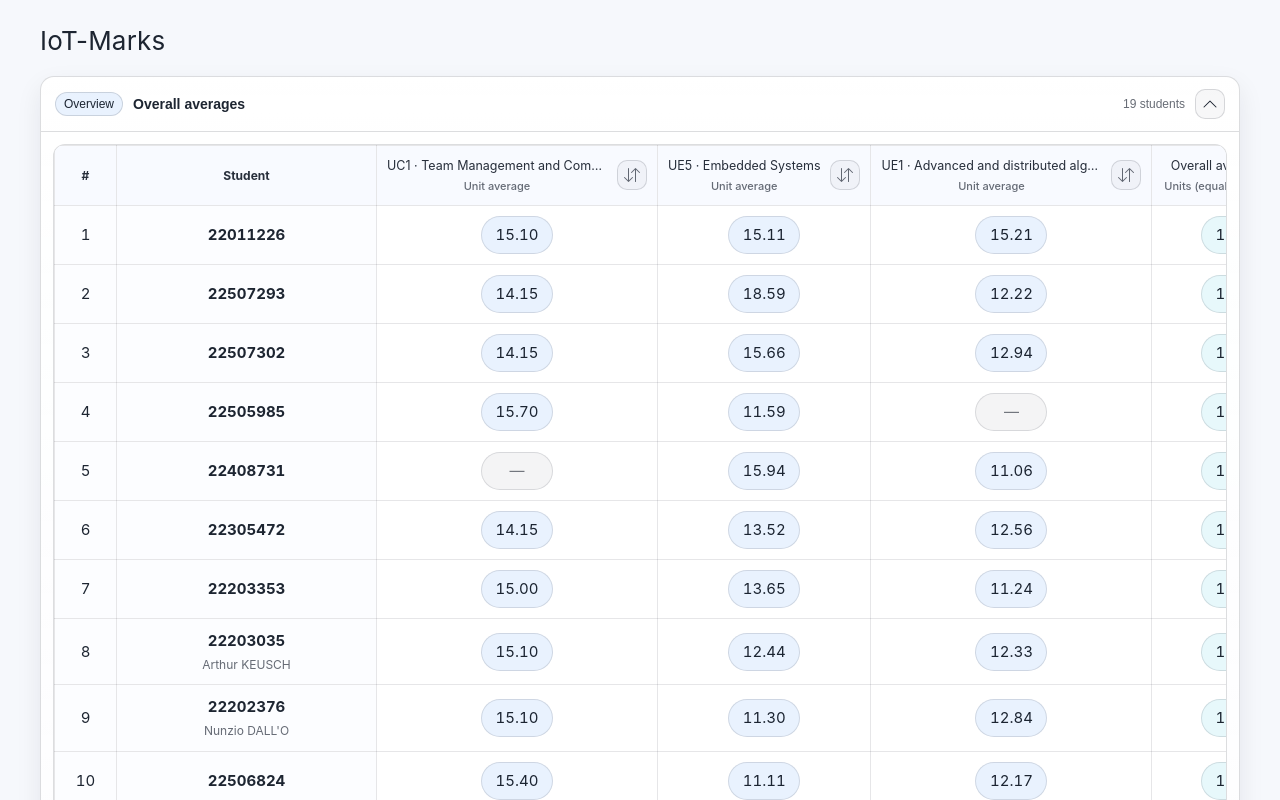
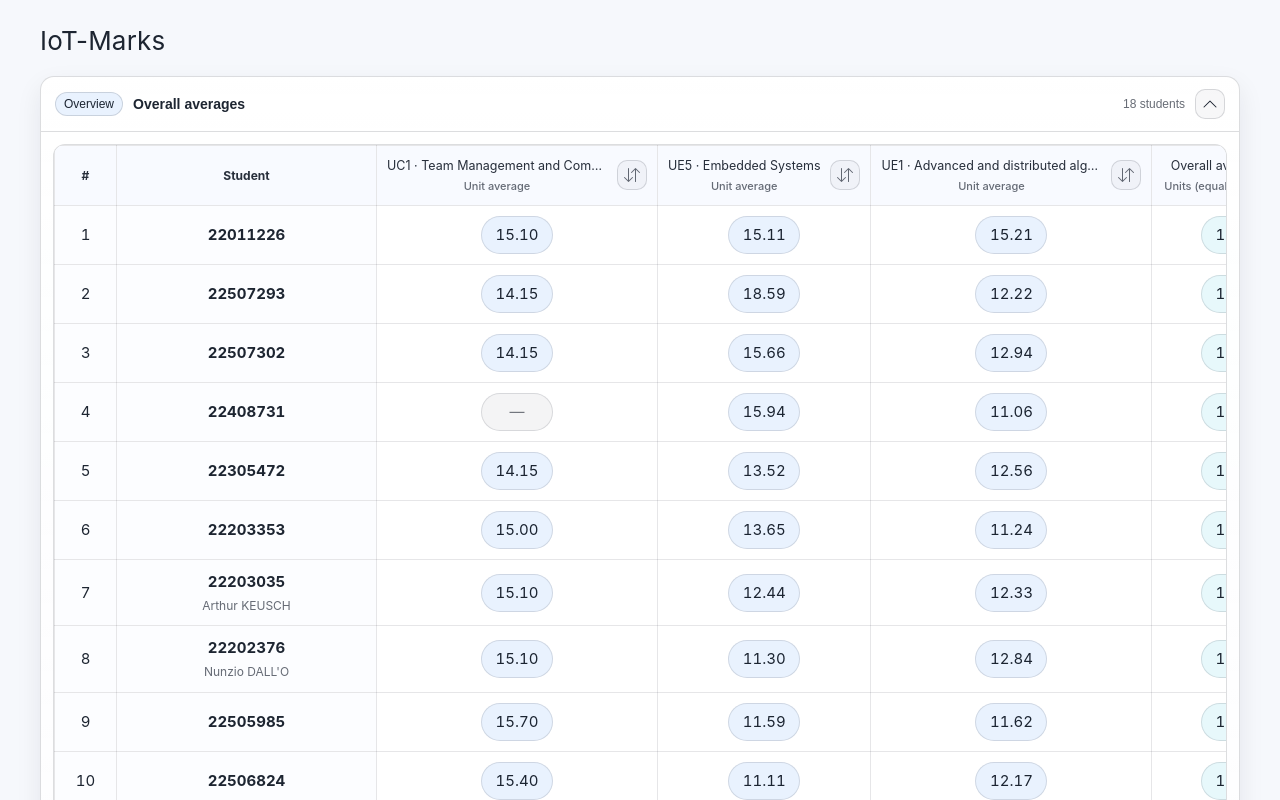
Before and after one commit to arthurkeusch/IoT-Marks, a Vue app in the folder IoT-Marks/: page / in a window 1280 px wide. Shown: the top 800 px of the page. Built offline with nearby package versions, Linux system fonts and the light colour scheme.

Commit message:
Correction erreurs

```diff
--- a/IoT-Marks/src/views/HomeView.vue
+++ b/IoT-Marks/src/views/HomeView.vue
@@ -473,7 +473,7 @@ const ueTable = ref([
         notes: [
           {studentId: "22408731", note: 11.0},
           {studentId: "22507302", note: 9.0},
-          {studentId: "22405985", note: 9.0},
+          {studentId: "22505985", note: 9.0},
           {studentId: "22409344", note: 12.0},
           {studentId: "22203353", note: 9.0},
           {studentId: "22305472", note: 12.0},
@@ -497,7 +497,7 @@ const ueTable = ref([
         notes: [
           {studentId: "22408731", note: 13.0},
           {studentId: "22507302", note: 16.0},
-          {studentId: "22405985", note: 15.0},
+          {studentId: "22505985", note: 15.0},
           {studentId: "22409344", note: 12.5},
           {studentId: "22203353", note: 13.0},
           {studentId: "22305472", note: 13.0},
@@ -521,7 +521,7 @@ const ueTable = ref([
         notes: [
           {studentId: "22408731", note: 9.31},
           {studentId: "22507302", note: 12.72},
-          {studentId: "22405985", note: 12.1},
+          {studentId: "22505985", note: 12.1},
           {studentId: "22409344", note: 3.77},
           {studentId: "22203353", note: 7.22},
           {studentId: "22305472", note: 8.8},
@@ -545,7 +545,7 @@ const ueTable = ref([
         notes: [
           {studentId: "22408731", note: 12.0},
           {studentId: "22507302", note: 16.0},
-          {studentId: "22405985", note: 12.0},
+          {studentId: "22505985", note: 12.0},
           {studentId: "22409344", note: 12.0},
           {studentId: "22203353", note: 14.0},
           {studentId: "22305472", note: 16.0},
@@ -569,7 +569,7 @@ const ueTable = ref([
         notes: [
           {studentId: "22408731", note: 10.0},
           {studentId: "22507302", note: 11.0},
-          {studentId: "22405985", note: 10.0},
+          {studentId: "22505985", note: 10.0},
           {studentId: "22409344", note: 12.0},
           {studentId: "22203353", note: 13.0},
           {studentId: "22305472", note: 13.0},
```
